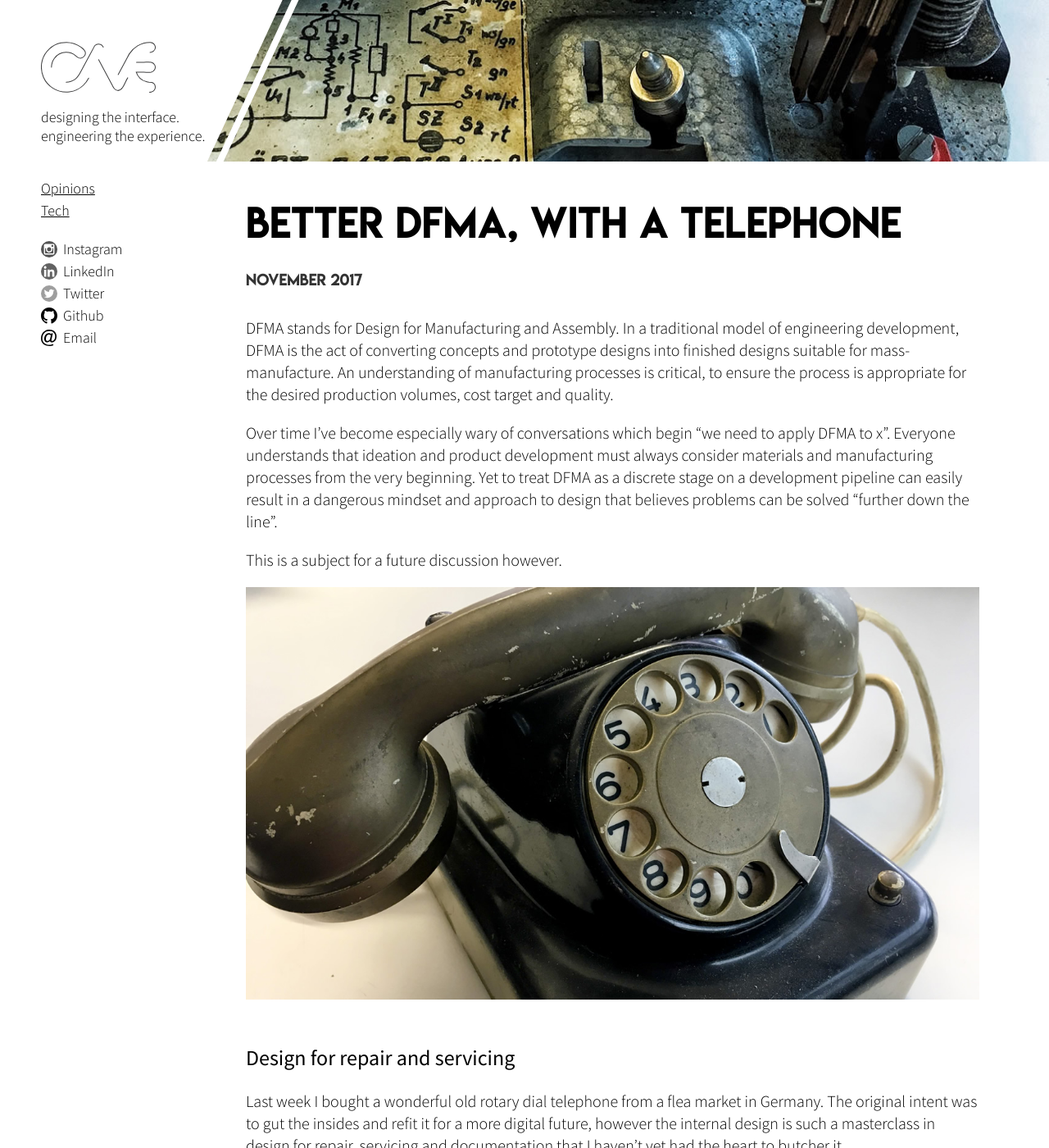
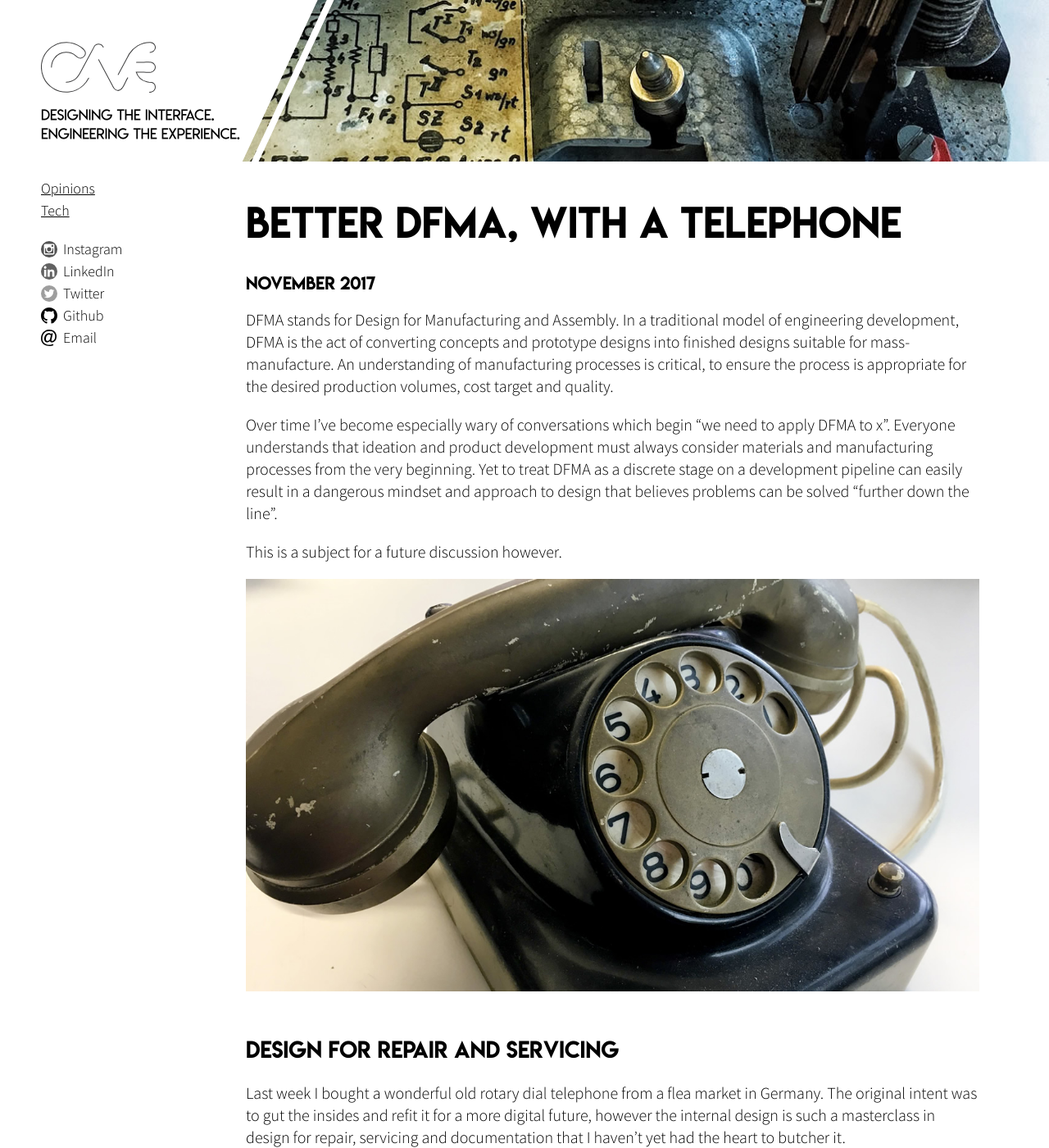
Before and after one commit to gcsalzburg/gcsalzburg.github.io, a Jekyll site: the page built from _posts/2017-11-22-Manufacturing.md, in a window 1280 px wide and 1400 px high. Shown: the whole window at 82% size. Built offline with Jekyll 4.4.1, drawn with Linux system fonts in a browser that asks for light colours.

Commit message:
Add <h4> styling

```diff
--- a/_sass/_articles.scss
+++ b/_sass/_articles.scss
@@ -12,7 +12,7 @@
       margin-bottom:0.755em;
    }
 
-   h4{
+   time{
       font-family: $font_special;
       font-size: 18px;
       margin: 0.5em 0 2em;
--- a/_sass/_common.scss
+++ b/_sass/_common.scss
@@ -14,26 +14,25 @@
 /* ****   Core text styles   ****
 /* ****************************** */
 
-h1{
+h1, h2, h3, h4{
    font-family: $font_special;
-   font-size: 48px;
-   margin: 1em 0;
-   font-weight: 500;
-}
-
-h2{
-   font-family: $font_title;
-   font-size: 26px;
    margin: 2em 0 1em;
    font-weight: 500;
 }
+h1{
+   font-size: 48px;
+   margin: 1em 0;
+}
+h2{
+   font-size: 26px;
+}
+h3{
+   font-size: 22px;
+}
+h4{
+   font-size: 20px;
+}
 
-h3{
-   font-family: $font_title;
-   font-size: 22px;
-   margin: 2em 0 1em;
-   font-weight: 500;
-}
 
 p, ol, ul{
    font-size: 20px;
```
